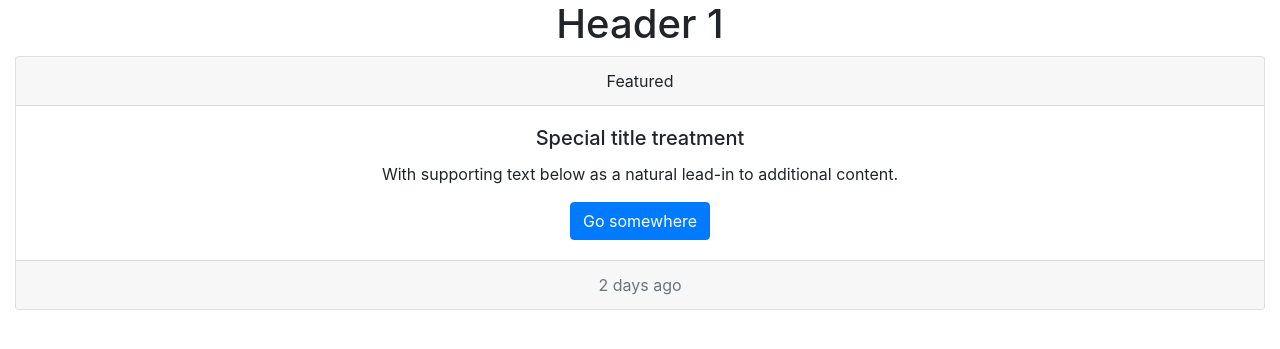
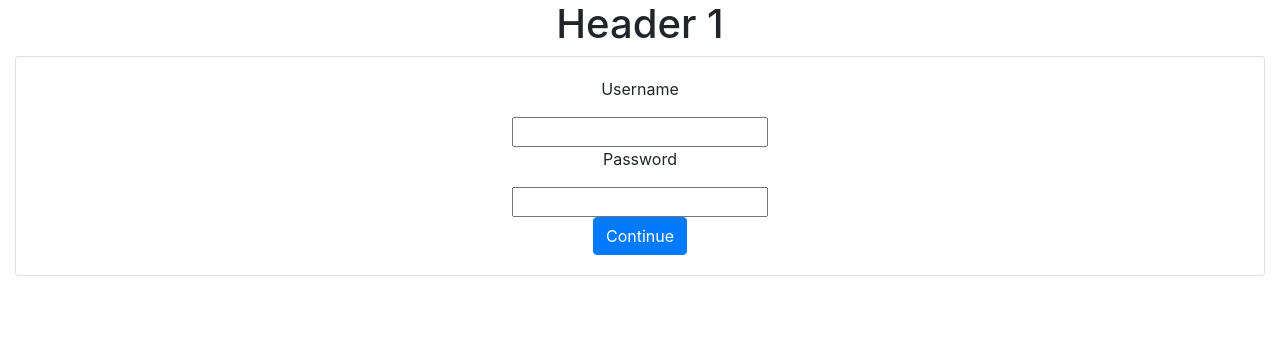
Before and after one commit to Sala-Khaliff-Jr/DjangoLogin, a Django app: page /register/ in a window 1280 px wide. Shown: the part 56-405 px from the top of the page. Run offline with Django 3.2, Linux system fonts and the light colour scheme; some libraries are stand-ins or nearby versions.

Commit message:
login added

```diff
--- a/templates/register/index.html
+++ b/templates/register/index.html
@@ -9,7 +9,7 @@
         <link rel="stylesheet" href="https://stackpath.bootstrapcdn.com/bootstrap/4.4.1/css/bootstrap.min.css" integrity="sha384-Vkoo8x4CGsO3+Hhxv8T/Q5PaXtkKtu6ug5TOeNV6gBiFeWPGFN9MuhOf23Q9Ifjh" crossorigin="anonymous">
         <!-- <link rel="stylesheet" type="text/css" href="style.css"> -->
         <link rel='stylesheet' href="{% static '/css/styles.css' %}">
-
+        <link href="https://fonts.googleapis.com/css?family=Raleway&display=swap" rel="stylesheet">
     </head>
     <body>
         <nav class="navbar navbar-expand-lg navbar-dark bg-primary">
--- a/templates/register/register.html
+++ b/templates/register/register.html
@@ -7,17 +7,26 @@
     <input type="submit" value = 'save' > -->
 
         <div class="card text-center mx-auto">
-            <div class="card-header">
-                Featured
+            <!-- <div class="card-header">
+                Signup/Login
+            </div> -->
+            <div class="card-body">
+                <!-- <h5 class="card-title">Special title treatment</h5> -->
+                <!-- <p class="card-text">With supporting text below as a natural lead-in to additional content.</p> -->
+                <!-- <a id  = "login_btn" href="#" class="btn btn-primary">Go somewhere</a> -->
+                <div id = "user_field">
+                    <p id="user_txt">Username</p>
+                    <input type="text" name = "username" id="user_box" required='True'>
+                </div>
+                <div id="pass_field">
+                    <p id="pass_txt">Password</p>
+                    <input type="password" name="password" id = "pass_box" required="True">
+                </div>
+                <input type="submit"  class = "btn btn-primary"value = "Continue" id="cont_btn">
             </div>
-            <div class="card-body">
-                <h5 class="card-title">Special title treatment</h5>
-                <p class="card-text">With supporting text below as a natural lead-in to additional content.</p>
-                <a id  = "login_btn" href="#" class="btn btn-primary">Go somewhere</a>
-            </div>
-            <div class="card-footer text-muted">
+            <!-- <div class="card-footer text-muted">
                 2 days ago
-            </div>
+            </div> -->
         </div>
 
 
```
Also changed, not shown: db.sqlite3, 1 other file.
